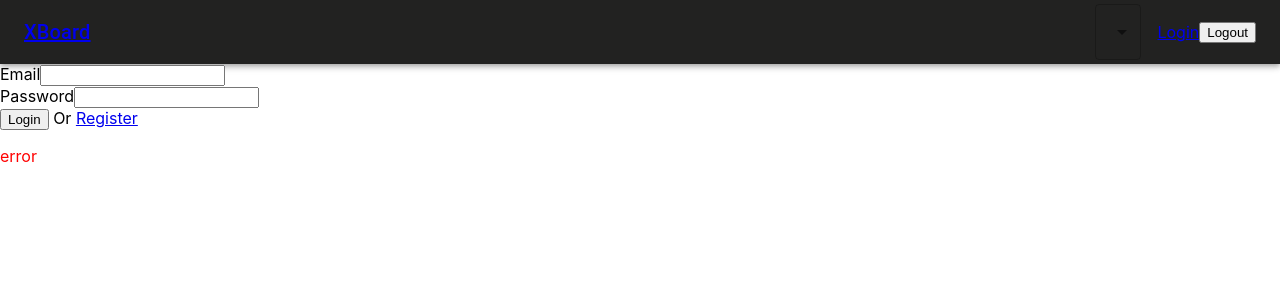
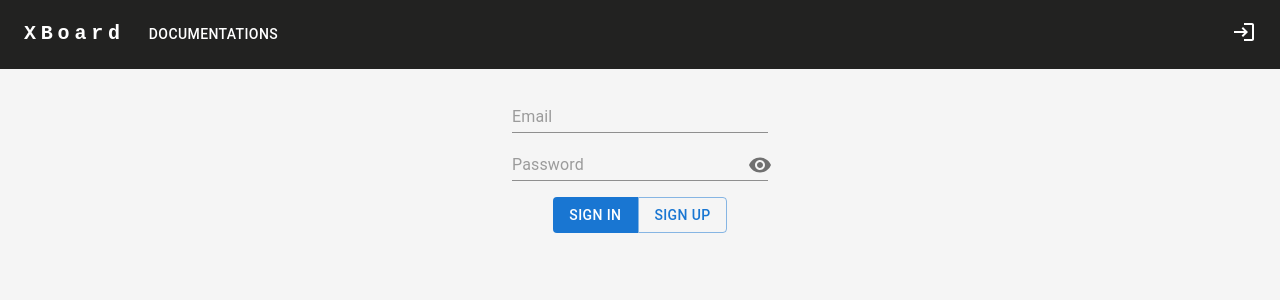
Before and after one commit to maxim8898/board, a React (Create React App) app: page /login in a window 1280 px wide. Shown: the top 300 px of the page. Built offline with nearby package versions, Linux system fonts and the light colour scheme; no server answers.

Commit message:
Fix login/register forms.

```diff
--- a/package.json
+++ b/package.json
@@ -5,6 +5,7 @@
   "dependencies": {
     "@emotion/react": "^11.13.3",
     "@emotion/styled": "^11.13.0",
+    "@mui/icons-material": "^6.1.8",
     "@mui/material": "^6.1.6",
     "@reduxjs/toolkit": "^2.3.0",
     "@testing-library/jest-dom": "^5.17.0",
--- a/src/App.tsx
+++ b/src/App.tsx
@@ -1,14 +1,12 @@
 import React from 'react';
-import { Typography, Box } from '@mui/material';
 import { ThemeProvider, createTheme } from '@mui/material/styles';
-import {BrowserRouter, Routes, Route, Navigate} from "react-router-dom";
+import {BrowserRouter, Routes, Route} from "react-router-dom";
 import Navbar from "./components/nav/Navbar";
 import { store } from "./store";
 import { Provider } from 'react-redux'
 import Login from "./components/pages/Login";
 import Register from "./components/pages/Register";
-import {AuthContextProvider} from "./contexts/AuthContext";
-import {useAppSelector} from "./hooks";
+import { AuthContextProvider } from "./contexts/AuthContext";
 import Home from "./components/pages/Home";
 
 const theme = createTheme({
@@ -27,22 +25,27 @@ const App: React.FC = () => {
   return (
     <BrowserRouter>
       <Provider store={store}>
-        <AuthContextProvider>
           <ThemeProvider theme={theme}>
             <Navbar />
             <Routes>
               <Route path='/' element={
-                <Home />
+                <AuthContextProvider>
+                  <Home />
+                </AuthContextProvider>
               } />
               <Route path='/login' element={
-                <Login />
+                <AuthContextProvider>
+                  <Login />
+                </AuthContextProvider>
               } />
               <Route path='/register' element={
-                <Register />
+                <AuthContextProvider>
+                  <Register />
+                </AuthContextProvider>
               } />
             </Routes>
           </ThemeProvider>
-        </AuthContextProvider>
+
       </Provider>
     </BrowserRouter>
   );
--- a/src/components/nav/LogoutButton.tsx
+++ /dev/null
@@ -1,21 +0,0 @@
-// src/components/LogoutButton.tsx
-import React from "react";
-import { useDispatch } from "react-redux";
-import { signOut } from "firebase/auth";
-import { auth } from "../../config/fb_config";
-import { logout } from "../../slices/authSlice";
-import {redirect} from "react-router-dom";
-
-const LogoutButton: React.FC = () => {
-  const dispatch = useDispatch();
-
-  const handleLogout = async () => {
-    await signOut(auth);
-    dispatch(logout());
-    redirect('/');
-  };
-
-  return <button onClick={handleLogout}>Logout</button>;
-};
-
-export default LogoutButton;
--- a/src/components/nav/Navbar.tsx
+++ b/src/components/nav/Navbar.tsx
@@ -1,31 +1,133 @@
 import React from "react";
-import {AppBar, MenuItem, Select, Toolbar, Typography} from "@mui/material";
-import {Link} from "react-router-dom";
-import LogoutButton from "./LogoutButton";
-import {useSelector} from "react-redux";
+import {AppBar, Box, Button, Container, IconButton, Menu, MenuItem, Toolbar, Typography} from "@mui/material";
 import {useAppSelector} from "../../hooks";
+import { Menu as MenuIcon, Logout as LogoutIcon, Login as LoginIcon } from '@mui/icons-material';
+import {useDispatch} from "react-redux";
+import {signOut} from "firebase/auth";
+import {auth} from "../../config/fb_config";
+import {logout} from "../../slices/authSlice";
+import {Link, redirect} from "react-router-dom";
 
 const Navbar = () => {
   const user = useAppSelector((state) => state.auth.user);
+  const [anchorElNav, setAnchorElNav] = React.useState<null | HTMLElement>(null);
+  const dispatch = useDispatch();
+
+  const handleLogout = async () => {
+    await signOut(auth);
+    dispatch(logout());
+    redirect('/');
+  };
+  const handleOpenNavMenu = (event: React.MouseEvent<HTMLElement>) => {
+    setAnchorElNav(event.currentTarget);
+  };
+
+  const handleCloseNavMenu = () => {
+    setAnchorElNav(null);
+  };
 
   return (
     <AppBar position="static">
-      <Toolbar>
-        <Typography variant="h6" component="div" sx={{ flexGrow: 1 }}>
-          <Link to={'/'}>XBoard</Link>
-        </Typography>
+      <Container maxWidth="xl">
+        <Toolbar disableGutters>
+          <Typography
+            variant="h6"
+            noWrap
+            component="a"
+            href="/"
+            sx={{
+              mr: 2,
+              display: { xs: 'none', md: 'flex' },
+              fontFamily: 'monospace',
+              fontWeight: 700,
+              letterSpacing: '.3rem',
+              color: 'inherit',
+              textDecoration: 'none',
+            }}
+          >
+            XBoard
+          </Typography>
 
-        <Select
-          displayEmpty
-          sx={{ marginRight: 2, color: 'white' }}
-        >
-          <MenuItem value="en">English</MenuItem>
-          <MenuItem value="ru">Русский</MenuItem>
-        </Select>
-        {user && <span>{user.email}</span>}
-        {!user && <Link to={'/login'}>Login</Link>}
-        <LogoutButton />
-      </Toolbar>
+          <Box sx={{ flexGrow: 1, display: { xs: 'flex', md: 'none' } }}>
+            <IconButton
+              size="large"
+              aria-label="account of current user"
+              aria-controls="menu-appbar"
+              aria-haspopup="true"
+              onClick={handleOpenNavMenu}
+              color="inherit"
+            >
+              <MenuIcon />
+            </IconButton>
+            <Menu
+              id="menu-appbar"
+              anchorEl={anchorElNav}
+              anchorOrigin={{
+                vertical: 'bottom',
+                horizontal: 'left',
+              }}
+              keepMounted
+              transformOrigin={{
+                vertical: 'top',
+                horizontal: 'left',
+              }}
+              open={Boolean(anchorElNav)}
+              onClose={handleCloseNavMenu}
+              sx={{ display: { xs: 'block', md: 'none' } }}
+            >
+              <MenuItem key={'docs'} onClick={handleCloseNavMenu}>
+                <Typography sx={{ textAlign: 'center' }}>Documentations</Typography>
+              </MenuItem>
+            </Menu>
+          </Box>
+
+
+          <Typography
+            variant="h5"
+            noWrap
+            component="a"
+            href="#app-bar-with-responsive-menu"
+            sx={{
+              mr: 2,
+              display: { xs: 'flex', md: 'none' },
+              flexGrow: 1,
+              fontFamily: 'monospace',
+              fontWeight: 700,
+              letterSpacing: '.3rem',
+              color: 'inherit',
+              textDecoration: 'none',
+            }}
+          >
+            XBoard
+          </Typography>
+          <Box sx={{ flexGrow: 1, display: { xs: 'none', md: 'flex' } }}>
+              <Button
+                key={'docs'}
+                onClick={handleCloseNavMenu}
+                sx={{ my: 2, color: 'white', display: 'block' }}
+              >
+                Documentations
+              </Button>
+          </Box>
+          <Box sx={{ display: 'flex', alignItems: 'center', flexGrow: 0 }}>
+            { user &&
+              <>
+                <Typography sx={{ color: 'white', marginRight: 2, display: { xs: 'none', md: 'flex' } }}>
+                  {user.email}
+                </Typography>
+                  <IconButton onClick={handleLogout} sx={{ p: 3, color: 'white' }}>
+                      <LogoutIcon />
+                  </IconButton>
+              </>
+            }
+            { !user &&
+              <Link to={'/login'} style={{ textDecoration: 'none', color: 'white' }}>
+                <LoginIcon />
+              </Link>
+            }
+          </Box>
+        </Toolbar>
+      </Container>
     </AppBar>
   )
 }
--- a/src/components/pages/Login.tsx
+++ b/src/components/pages/Login.tsx
@@ -1,16 +1,37 @@
-import React, { useState } from "react";
+import React, {useEffect, useState} from "react";
 import { useDispatch, useSelector } from "react-redux";
 import { signInWithEmailAndPassword } from "firebase/auth";
 import { auth } from "../../config/fb_config";
 import { RootState } from "../../store";
 import { loginStart, loginSuccess, loginFailure } from "../../slices/authSlice";
-import {Link} from "react-router-dom";
+import { useNavigate } from "react-router-dom";
+import { Box, Button, ButtonGroup, Container, IconButton, Input, InputAdornment } from "@mui/material";
+import { Visibility, VisibilityOff } from '@mui/icons-material';
 
 const Login: React.FC = () => {
   const [email, setEmail] = useState("");
   const [password, setPassword] = useState("");
+  const [showPassword, setShowPassword] = useState(false);
   const dispatch = useDispatch();
-  const { loading, error } = useSelector((state: RootState) => state.auth);
+  const navigate = useNavigate();
+
+  const { user, loading } = useSelector((state: RootState) => state.auth);
+
+  useEffect(() => {
+    if (user) {
+      navigate('/');
+    }
+  }, [user, dispatch, navigate]);
+
+  const handleClickShowPassword = () => setShowPassword((show) => !show);
+
+  const handleMouseDownPassword = (event: React.MouseEvent<HTMLButtonElement>) => {
+    event.preventDefault();
+  };
+
+  const handleMouseUpPassword = (event: React.MouseEvent<HTMLButtonElement>) => {
+    event.preventDefault();
+  };
 
   const handleLogin = async (e: React.FormEvent) => {
     e.preventDefault();
@@ -28,31 +49,63 @@ const Login: React.FC = () => {
   };
 
   return (
-    <form onSubmit={handleLogin}>
-      <div>
-        <label>Email</label>
-        <input
-          type="email"
+      <Box
+        sx={{
+          backgroundColor: '#F5F5F5',
+          minHeight: '100vh',
+        }}
+      >
+        <Container maxWidth="xl" sx={{ justifyItems: 'center', py: 3 }}>
+          <Box
+            component="form"
+            sx={{'& > :not(style)': {m: 1}, display: 'flex', flexDirection: 'column'}}
+            noValidate
+            autoComplete="off"
+            onSubmit={handleLogin}
+          >
+            <Input
+              placeholder="Email"
               value={email}
               onChange={(e) => setEmail(e.target.value)}
               required
             />
-      </div>
-      <div>
-        <label>Password</label>
-        <input
-          type="password"
+            <Input
               value={password}
               onChange={(e) => setPassword(e.target.value)}
+              placeholder="Password"
+              type={showPassword ? 'text' : 'password'}
+              endAdornment={
+                <InputAdornment position="end">
+                  <IconButton
+                    aria-label={
+                      showPassword ? 'hide the password' : 'display the password'
+                    }
+                    onClick={handleClickShowPassword}
+                    onMouseDown={handleMouseDownPassword}
+                    onMouseUp={handleMouseUpPassword}
+                    edge="end"
+                  >
+                    {showPassword ? <VisibilityOff/> : <Visibility/>}
+                  </IconButton>
+                </InputAdornment>
+              }
               required
             />
-      </div>
-      <button type="submit" disabled={loading}>
-        {loading ? "Logging in..." : "Login"}
-      </button>
-      <span> Or <Link to={'/register'}>Register</Link></span>
-      {error && <p style={{ color: "red" }}>{error}</p>}
-    </form>
+            <ButtonGroup variant="text" sx={{ alignSelf: 'center' }}>
+              <Button type="submit" disabled={loading} variant="contained">
+                {loading ? "Signing in..." : "Sign in"}
+              </Button>
+              <Button
+                disabled={loading}
+                onClick={() => navigate('/register')}
+                variant="outlined"
+              >
+                Sign up
+              </Button>
+            </ButtonGroup>
+          </Box>
+        </Container>
+      </Box>
   );
 };
 
--- a/src/components/pages/Register.tsx
+++ b/src/components/pages/Register.tsx
@@ -1,15 +1,32 @@
-import React, { useState } from "react";
+import React, {useEffect, useState} from "react";
 import { createUserWithEmailAndPassword } from "firebase/auth";
 import { auth } from "../../config/fb_config";
 import { registerStart, registerSuccess, registerFailure } from "../../slices/authSlice";
 import {useAppDispatch} from "../../hooks";
-import {redirect} from "react-router-dom";
+import {redirect, useNavigate} from "react-router-dom";
+import {Box, Button, ButtonGroup, Container, IconButton, Input, InputAdornment} from "@mui/material";
+import {Visibility, VisibilityOff} from "@mui/icons-material";
+import {useSelector} from "react-redux";
+import {RootState} from "../../store";
 
 const Register: React.FC = () => {
   const [email, setEmail] = useState("");
   const [password, setPassword] = useState("");
   const [confirmPassword, setConfirmPassword] = useState("");
-  const dispatch = useAppDispatch()
+  const [showPassword, setShowPassword] = useState(false);
+  const { user, loading } = useSelector((state: RootState) => state.auth);
+  const dispatch = useAppDispatch();
+  const navigate = useNavigate();
+
+  const handleClickShowPassword = () => setShowPassword((show) => !show);
+
+  const handleMouseDownPassword = (event: React.MouseEvent<HTMLButtonElement>) => {
+    event.preventDefault();
+  };
+
+  const handleMouseUpPassword = (event: React.MouseEvent<HTMLButtonElement>) => {
+    event.preventDefault();
+  };
 
   const handleRegister = async (e: React.FormEvent) => {
     e.preventDefault();
@@ -33,37 +50,92 @@ const Register: React.FC = () => {
     }
   };
 
+  useEffect(() => {
+    if (user) {
+      navigate('/');
+    }
+  }, [user, dispatch, navigate]);
+
   return (
-    <form onSubmit={handleRegister}>
-      <div>
-        <label>Email</label>
-        <input
-          type="email"
+    <Box
+      sx={{
+        backgroundColor: '#F5F5F5',
+        minHeight: '100vh',
+      }}
+    >
+      <Container maxWidth="xl" sx={{ justifyItems: 'center', py: 3 }}>
+        <Box
+          component="form"
+          sx={{'& > :not(style)': {m: 1}, display: 'flex', flexDirection: 'column'}}
+          noValidate
+          autoComplete="off"
+          onSubmit={handleRegister}
+        >
+          <Input
+            placeholder="Email"
             value={email}
             onChange={(e) => setEmail(e.target.value)}
             required
           />
-      </div>
-      <div>
-        <label>Password</label>
-        <input
-          type="password"
+          <Input
             value={password}
             onChange={(e) => setPassword(e.target.value)}
+            placeholder="Password"
+            type={showPassword ? 'text' : 'password'}
+            endAdornment={
+              <InputAdornment position="end">
+                <IconButton
+                  aria-label={
+                    showPassword ? 'hide the password' : 'display the password'
+                  }
+                  onClick={handleClickShowPassword}
+                  onMouseDown={handleMouseDownPassword}
+                  onMouseUp={handleMouseUpPassword}
+                  edge="end"
+                >
+                  {showPassword ? <VisibilityOff/> : <Visibility/>}
+                </IconButton>
+              </InputAdornment>
+            }
             required
           />
-      </div>
-      <div>
-        <label>Confirm Password</label>
-        <input
-          type="password"
+          <Input
             value={confirmPassword}
             onChange={(e) => setConfirmPassword(e.target.value)}
+            placeholder="Confirm Password"
+            type={showPassword ? 'text' : 'password'}
+            endAdornment={
+              <InputAdornment position="end">
+                <IconButton
+                  aria-label={
+                    showPassword ? 'hide the password' : 'display the password'
+                  }
+                  onClick={handleClickShowPassword}
+                  onMouseDown={handleMouseDownPassword}
+                  onMouseUp={handleMouseUpPassword}
+                  edge="end"
+                >
+                  {showPassword ? <VisibilityOff/> : <Visibility/>}
+                </IconButton>
+              </InputAdornment>
+            }
             required
           />
-      </div>
-      <button type="submit">Register</button>
-    </form>
+          <ButtonGroup variant="text" sx={{ alignSelf: 'center' }}>
+            <Button type="submit" disabled={loading} variant="contained">
+              {loading ? "Signing up..." : "Sign up"}
+            </Button>
+            <Button
+              disabled={loading}
+              onClick={() => navigate('/login')}
+              variant="outlined"
+            >
+              Sign in
+            </Button>
+          </ButtonGroup>
+        </Box>
+      </Container>
+    </Box>
   );
 };
 
--- a/src/contexts/AuthContext.tsx
+++ b/src/contexts/AuthContext.tsx
@@ -1,9 +1,10 @@
 import { createContext } from "react";
 import User from "../interfaces/User";
 import React, { ReactElement, useEffect, useState } from "react";
-import { getAuth, onAuthStateChanged } from "firebase/auth";
-import {useDispatch} from "react-redux";
-import {loginFailure, loginSuccess} from "../slices/authSlice";
+import { getAuth } from "firebase/auth";
+import { useDispatch } from "react-redux";
+import { loginSuccess } from "../slices/authSlice";
+import { useNavigate } from "react-router-dom";
 
 const AuthContext = createContext<User>({email: null, uid: ''});
 
@@ -15,6 +16,7 @@ export const AuthContextProvider: React.FC<AuthContextProviderProps> = ({ childr
   const [user, setUser] = useState<User>({email: null, uid: ''});
   const dispatch = useDispatch();
   const auth = getAuth();
+  const navigate = useNavigate();
 
   useEffect(() => {
     auth.onAuthStateChanged((user) => {
@@ -22,12 +24,16 @@ export const AuthContextProvider: React.FC<AuthContextProviderProps> = ({ childr
         dispatch(loginSuccess({
           email: user.email,
           uid: user.uid,
-        }))
+        }));
+        setUser({
+          email: user.email,
+          uid: user.uid,
+        });
       } else {
-        dispatch(loginFailure("error"));
+        navigate('/login');
       }
     })
-  }, []);
+  }, [user, dispatch, auth, navigate]);
 
   return (
     <AuthContext.Provider value={user}>
--- a/src/slices/authSlice.tsx
+++ b/src/slices/authSlice.tsx
@@ -1,6 +1,5 @@
 import { createSlice, PayloadAction } from "@reduxjs/toolkit";
 import User from "../interfaces/User";
-import {redirect} from "react-router-dom";
 
 interface AuthState {
   user: User | null;
@@ -44,7 +43,6 @@ const authSlice = createSlice({
     },
     logout(state) {
       state.user = null;
-      redirect('/');
     },
   },
 });
```
Also changed, not shown: src/components/pages/Home.tsx (+0 -9 lines), 1 other file (tests, documents, lock files or other folders). Lines whose indentation alone changed are shown as unchanged.
